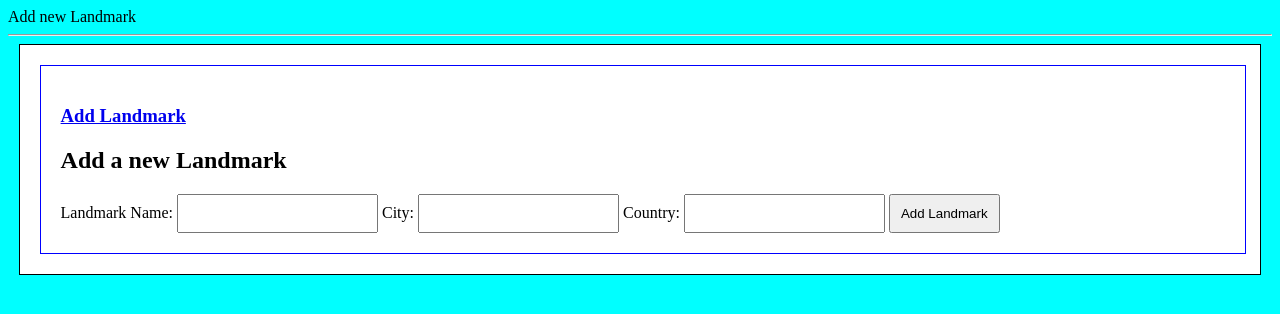
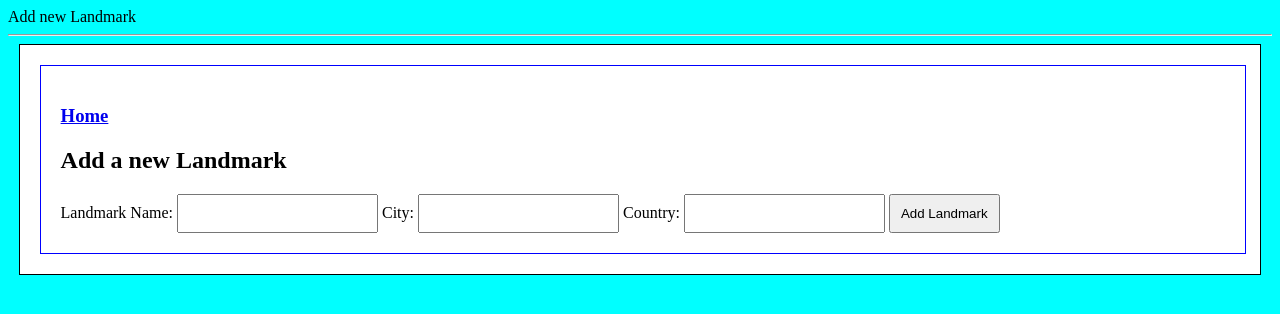
Before and after one commit to iperrilles/SD_HW4, a Flask app: page /add_Landmark in a window 1280 px wide. Shown: the top 314 px of the page. Run offline with Flask 2, Linux system fonts and the light colour scheme.

Commit message:
Fixed home link

```diff
--- a/templates/add_Landmark.html
+++ b/templates/add_Landmark.html
@@ -1,6 +1,6 @@
 {% extends 'base.html' %}
 {% block body %}
-<h3><a href="{{ url_for('index')}}">Add Landmark</a></h3>
+<h3><a href="{{ url_for('index')}}">Home</a></h3>
 
 <div>
 
```
